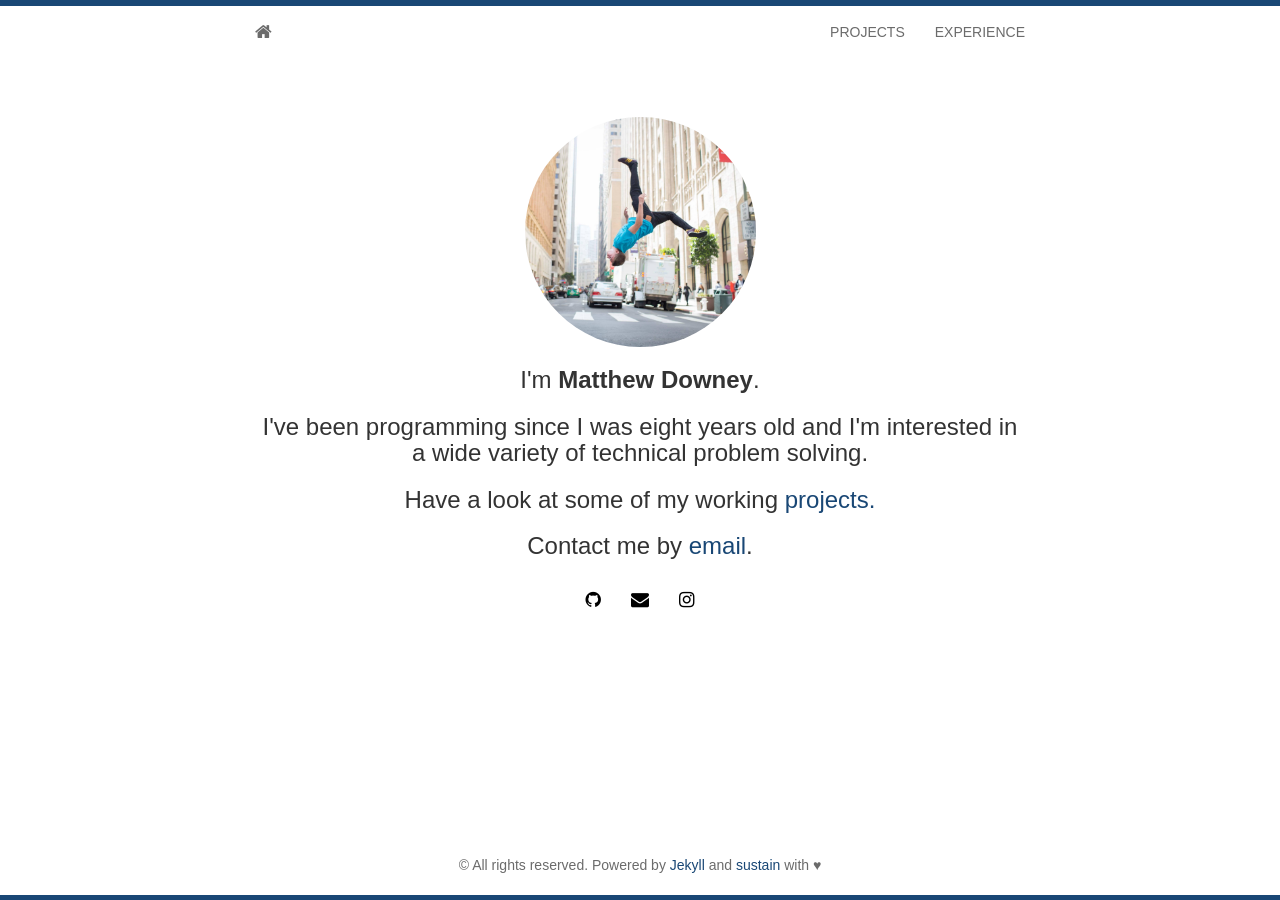
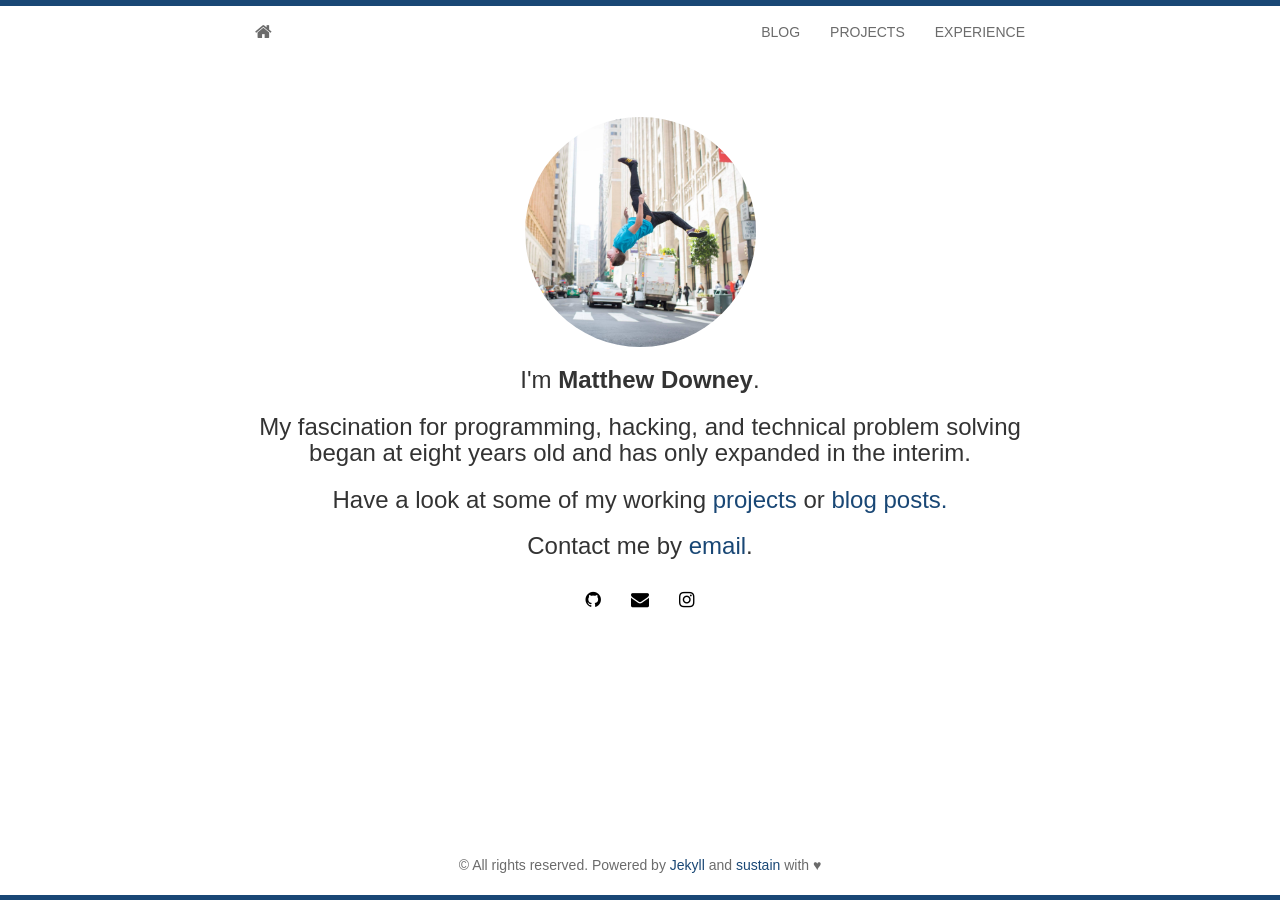
Before and after one commit to matthewdowney/matthewdowney.github.io, a Jekyll site: the page built from index.html, in a window 1280 px wide. Built offline with Jekyll 4.4.1, drawn with Linux system fonts in a browser that asks for light colours; some web fonts are replaced; Markdown is read by kramdown in place of the engine named in the settings; the list of posts is cut into pages by our own code.

Commit message:
Fixed one more link issue, and added first blog post.

```diff
--- a/_includes/header.html
+++ b/_includes/header.html
@@ -1,11 +1,11 @@
 <nav class="navbar navbar-default">
   <div class="container">
     <div class="navbar-header">
-      <a class="navbar-brand" href="{{ site.baseurl }}"><i class="fa fa-home"></i></a>
+      <a class="navbar-brand" href="{{ site.baseurl }}/"><i class="fa fa-home"></i></a>
     </div>
     <div id="navbar">
       <ul class="nav navbar-nav navbar-right">
-        <!-- <li><a href="{{ site.baseurl }}blog.html">BLOG</a></li> -->
+        <li><a href="{{ site.baseurl }}blog.html">BLOG</a></li>
         <li><a href="{{ site.baseurl }}projects.html">PROJECTS</a></li>
         <li><a href="{{ site.baseurl }}experience.html">EXPERIENCE</a></li>
       </ul>
--- a/index.html
+++ b/index.html
@@ -8,8 +8,8 @@ layout: home
         <img class="img-circle" src="{{ site.baseurl }}static/img/{{ site.avatar }}" alt="Profile image">
       </div>
       <h3>I'm <strong>{{ site.author }}</strong>.</h3>
-      <h3>I've been programming since I was eight years old and I'm interested in a wide variety of technical problem solving.</h3>
-      <h3>Have a look at some of my working <a href="{{ site.baseurl }}projects.html"> projects.</a><!--or <a href="{{ site.baseurl }}/blog.html">blog posts.</a></h3>-->
+      <h3>My fascination for programming, hacking, and technical problem solving began at eight years old and has only expanded in the interim.</h3>
+      <h3>Have a look at some of my working <a href="{{ site.baseurl }}projects.html"> projects</a> or <a href="{{ site.baseurl }}blog.html">blog posts.</a></h3>
       <h3>Contact me by <a href="mailto:{{ site.email }}">email</a>.</h3>
       {% include social.html %}
     </div>
```
Also changed, not shown: _posts/2016-10-22-calling-native-c-code-with-the-jni.md (added, +93 -0 lines).
